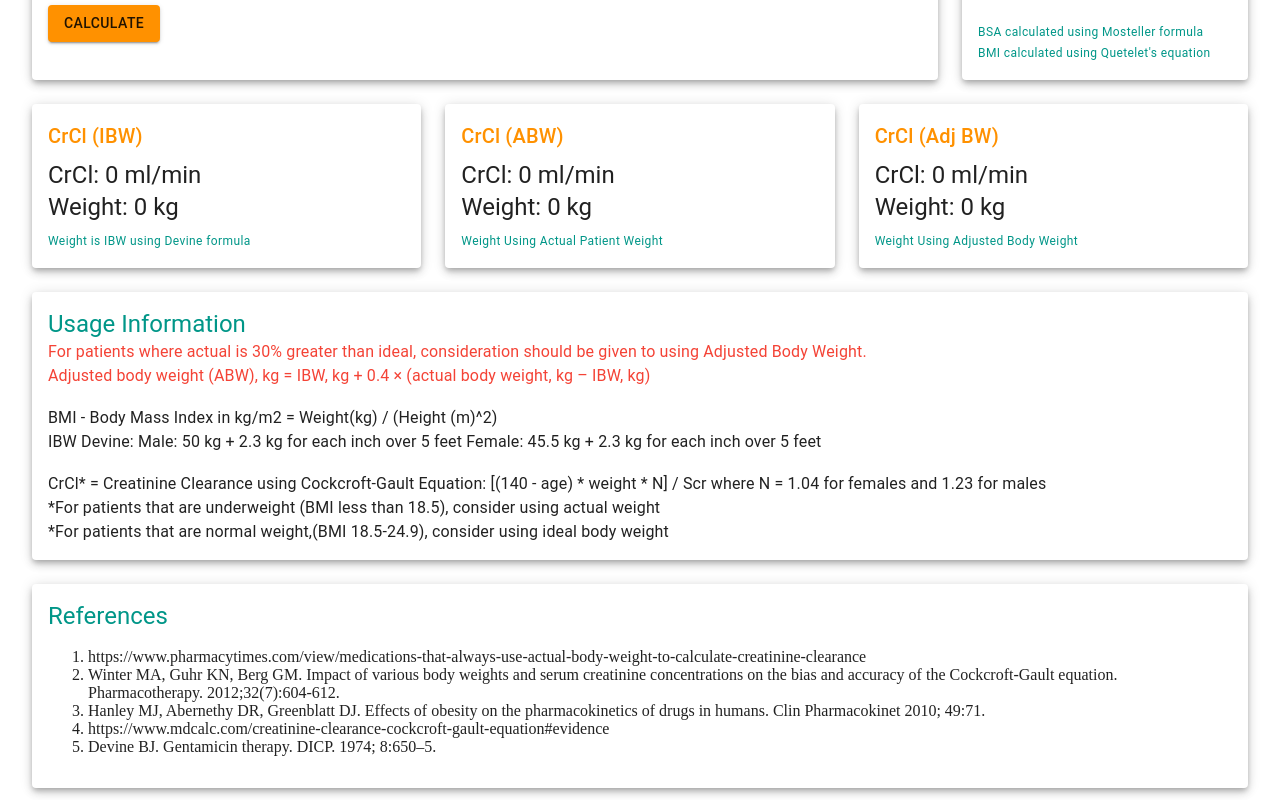
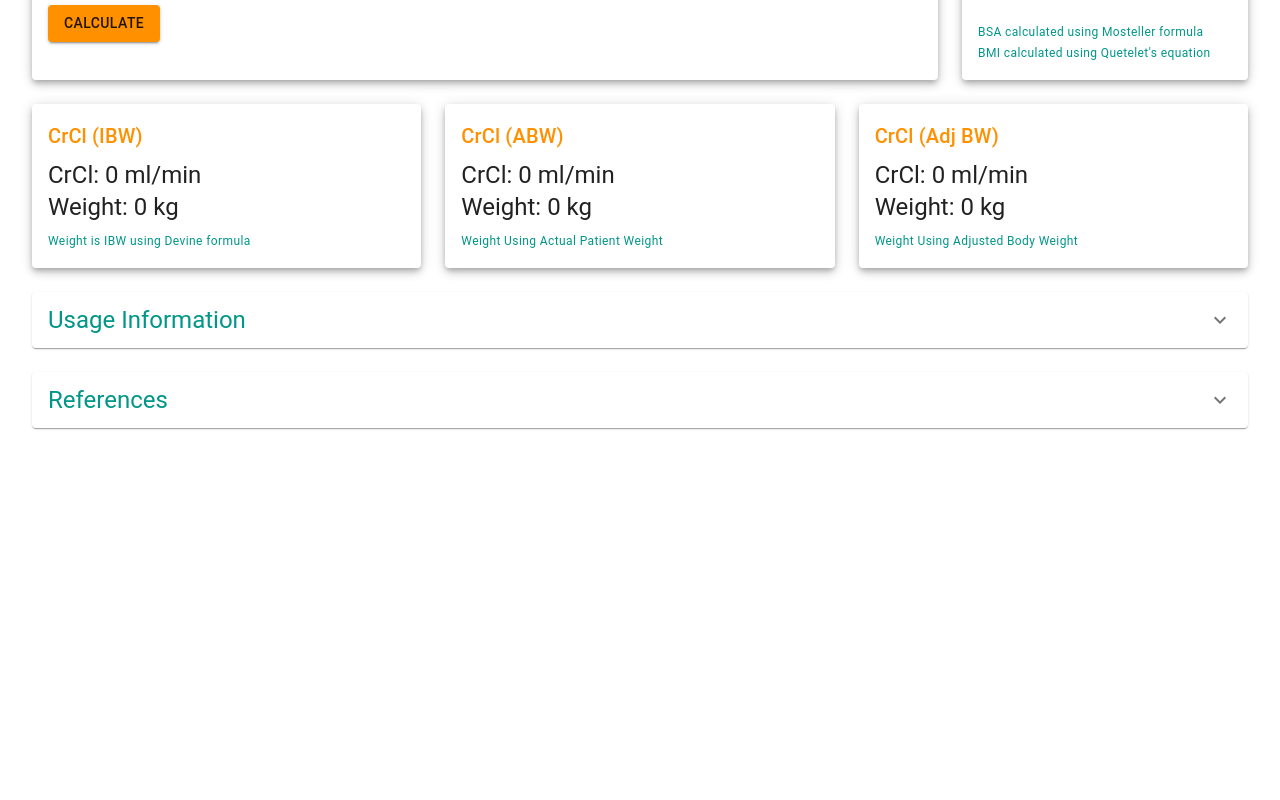
Before and after one commit to cricard7/CrClCalc, a React (Create React App) app: page / in a window 1280 px wide. Shown: the part 340-1140 px from the top of the page. After the commit the page ends 800 px from the top, so only its background shows below. Built offline with nearby package versions, Linux system fonts and the light colour scheme.

Commit message:
move Usage and Reference into accordion

```diff
--- a/package.json
+++ b/package.json
@@ -4,6 +4,7 @@
   "private": true,
   "dependencies": {
     "@material-ui/core": "^4.12.1",
+    "@material-ui/icons": "^4.11.2",
     "@testing-library/jest-dom": "^5.11.4",
     "@testing-library/react": "^11.1.0",
     "@testing-library/user-event": "^12.1.10",
--- a/src/App.js
+++ b/src/App.js
@@ -1,8 +1,10 @@
-import { useState, useEffect } from "react";
+import { useState} from "react";
 
 import InputsCard from "./components/InputsCard.js";
 import WtBSA from "./components/WtBSA.js";
 import CrClCard from "./components/CrClCard.js";
+import Usage from "./components/Usage.js";
+import References from "./components/References.js";
 
 import AppBar from "@material-ui/core/AppBar";
 import Container from "@material-ui/core/Container";
@@ -169,40 +171,10 @@ const App = () => {
               </Paper>
             </Grid>
             <Grid item xs={12}>
-            <Paper elevation={5} className={classes.referencesStyle}>
-                <Typography variant="h5" color="primary">Usage Information</Typography>
-                <Typography variant="body1" color="error">
-                For patients where actual is 30% greater than ideal, consideration should be given to using Adjusted Body Weight. <br/>
-                Adjusted body weight (ABW), kg = IBW, kg + 0.4 × (actual body weight, kg – IBW, kg)
-                </Typography>
-                <br/>
-                <Typography variant="body1" color="initial">
-                BMI - Body Mass Index in kg/m2 = Weight(kg) / (Height (m)^2)
-                </Typography>
-                <Typography variant="body1" color="initial">
-                IBW Devine: Male: 50 kg + 2.3 kg for each inch over 5 feet    Female: 45.5 kg + 2.3 kg for each inch over 5 feet
-                </Typography>
-                <br/>
-                <Typography variant="body1" color="initial">
-                CrCl* = Creatinine Clearance using Cockcroft-Gault Equation:  [(140 - age) * weight * N] / Scr   where N = 1.04 for females and 1.23 for males
-                </Typography>
-                <Typography variant="body1" color="initial">
-                *For patients that are underweight (BMI less than 18.5), consider using actual weight <br/>
-                *For patients that are normal weight,(BMI 18.5-24.9), consider using ideal body weight
-                </Typography>
-            </Paper>
+                <Usage/>
             </Grid>
             <Grid item xs={12}>
-            <Paper elevation={5} className={classes.referencesStyle}>
-                <Typography variant="h5" color="primary">References</Typography>
-                  <ol>
-                    <li>https://www.pharmacytimes.com/view/medications-that-always-use-actual-body-weight-to-calculate-creatinine-clearance</li>
-                    <li>Winter MA, Guhr KN, Berg GM. Impact of various body weights and serum creatinine concentrations on the bias and accuracy of the Cockcroft-Gault equation. Pharmacotherapy. 2012;32(7):604-612.</li>
-                    <li>Hanley MJ, Abernethy DR, Greenblatt DJ. Effects of obesity on the pharmacokinetics of drugs in humans. Clin Pharmacokinet 2010; 49:71.</li>
-                    <li>https://www.mdcalc.com/creatinine-clearance-cockcroft-gault-equation#evidence</li>
-                    <li>Devine BJ. Gentamicin therapy. DICP. 1974; 8:650–5.</li>
-                  </ol>
-            </Paper>
+                <References/>
             </Grid>
 
           </Grid>
--- /dev/null
+++ b/src/components/References.js
@@ -0,0 +1,55 @@
+import React from "react";
+import { Typography, makeStyles } from "@material-ui/core";
+import Accordion from "@material-ui/core/Accordion";
+import AccordionSummary from "@material-ui/core/AccordionSummary";
+import AccordionDetails from "@material-ui/core/AccordionDetails";
+import ExpandMoreIcon from "@material-ui/icons/ExpandMore";
+const useStyles = makeStyles((theme) => ({
+  ReferenceStyle: {
+    padding: theme.spacing(2),
+    display: "block",
+  },
+}));
+
+const References = () => {
+  const classes = useStyles();
+  return (
+    <>
+      <Accordion>
+        <AccordionSummary
+          expandIcon={<ExpandMoreIcon />}
+          aria-label="Expand"
+          aria-controls="additional-actions1-content"
+          id="additional-actions1-header"
+        >
+          <Typography variant="h5" color="primary">
+            References
+          </Typography>
+        </AccordionSummary>
+        <AccordionDetails className={classes.ReferenceStyle}>
+          <ol>
+            <li>
+              https://www.pharmacytimes.com/view/medications-that-always-use-actual-body-weight-to-calculate-creatinine-clearance
+            </li>
+            <li>
+              Winter MA, Guhr KN, Berg GM. Impact of various body weights and
+              serum creatinine concentrations on the bias and accuracy of the
+              Cockcroft-Gault equation. Pharmacotherapy. 2012;32(7):604-612.
+            </li>
+            <li>
+              Hanley MJ, Abernethy DR, Greenblatt DJ. Effects of obesity on the
+              pharmacokinetics of drugs in humans. Clin Pharmacokinet 2010;
+              49:71.
+            </li>
+            <li>
+              https://www.mdcalc.com/creatinine-clearance-cockcroft-gault-equation#evidence
+            </li>
+            <li>Devine BJ. Gentamicin therapy. DICP. 1974; 8:650–5.</li>
+          </ol>
+        </AccordionDetails>
+      </Accordion>
+    </>
+  );
+};
+
+export default References;
--- /dev/null
+++ b/src/components/Usage.js
@@ -0,0 +1,62 @@
+import React from "react";
+import { Typography, makeStyles } from "@material-ui/core";
+import Accordion from "@material-ui/core/Accordion";
+import AccordionSummary from "@material-ui/core/AccordionSummary";
+import AccordionDetails from "@material-ui/core/AccordionDetails";
+import ExpandMoreIcon from "@material-ui/icons/ExpandMore";
+const useStyles = makeStyles((theme) => ({
+  UsageStyle: {
+    padding: theme.spacing(2),
+    display: "block",
+  },
+}));
+
+const Usage = () => {
+  const classes = useStyles();
+  return (
+    <>
+      <Accordion>
+        <AccordionSummary
+          expandIcon={<ExpandMoreIcon />}
+          aria-label="Expand"
+          aria-controls="additional-actions1-content"
+          id="additional-actions1-header"
+        >
+          <Typography variant="h5" color="primary">
+            Usage Information
+          </Typography>
+        </AccordionSummary>
+        <AccordionDetails className={classes.UsageStyle}>
+          <Typography variant="body1" color="error">
+            For patients where actual is 30% greater than ideal, consideration
+            should be given to using Adjusted Body Weight. <br />
+            Adjusted body weight (ABW), kg = IBW, kg + 0.4 × (actual body
+            weight, kg – IBW, kg)
+          </Typography>
+          <br />
+          <Typography variant="body1" color="initial">
+            BMI - Body Mass Index in kg/m2 = Weight(kg) / (Height (m)^2)
+          </Typography>
+          <Typography variant="body1" color="initial">
+            IBW Devine: Male: 50 kg + 2.3 kg for each inch over 5 feet Female:
+            45.5 kg + 2.3 kg for each inch over 5 feet
+          </Typography>
+          <br />
+          <Typography variant="body1" color="initial">
+            CrCl* = Creatinine Clearance using Cockcroft-Gault Equation: [(140 -
+            age) * weight * N] / Scr where N = 1.04 for females and 1.23 for
+            males
+          </Typography>
+          <Typography variant="body1" color="initial">
+            *For patients that are underweight (BMI less than 18.5), consider
+            using actual weight <br />
+            *For patients that are normal weight,(BMI 18.5-24.9), consider using
+            ideal body weight
+          </Typography>
+        </AccordionDetails>
+      </Accordion>
+    </>
+  );
+};
+
+export default Usage;
```
Also changed, not shown: 1 other file (tests, documents, lock files or other folders).
